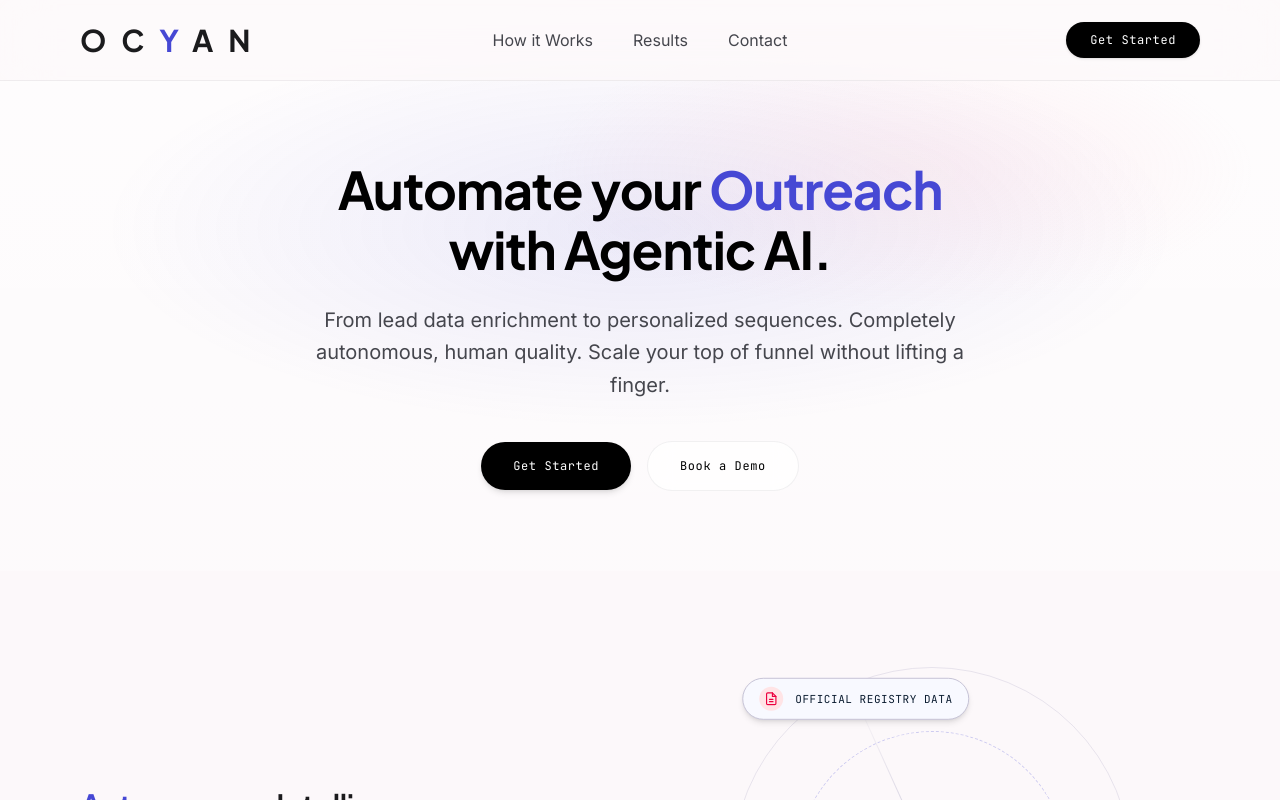
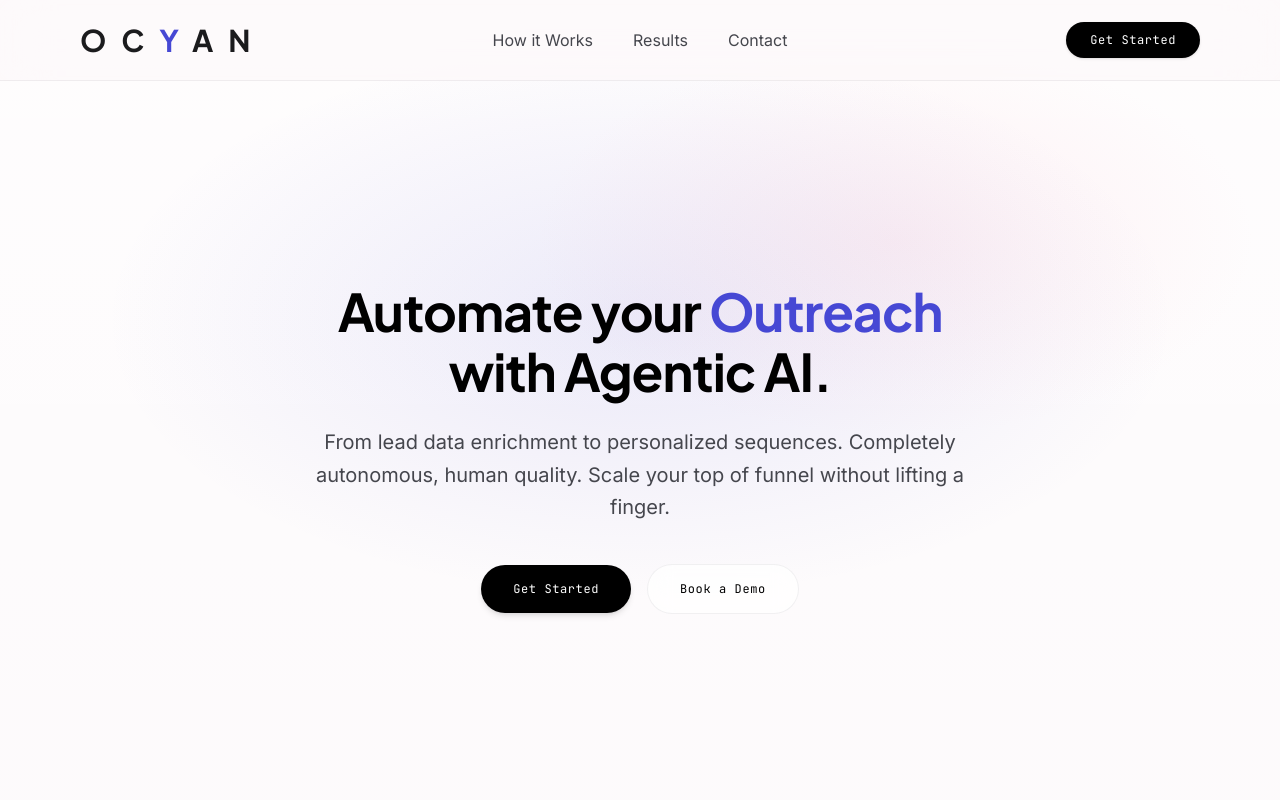
Before and after one commit to Shisir-Rijal/OCYAN, a Next.js app: page / in a window 1280 px wide. Shown: the top 800 px of the page. Built offline with nearby package versions, Linux system fonts and the light colour scheme.

Commit message:
resize hero section

```diff
--- a/src/app/page.tsx
+++ b/src/app/page.tsx
@@ -76,7 +76,7 @@ function Navbar() {
 
 function HeroSection() {
   return (
-    <section className="hero-halo relative overflow-hidden pb-16 pt-28 sm:pb-20 sm:pt-40">
+    <section className="hero-halo relative flex min-h-screen flex-col items-center justify-center overflow-hidden pb-16 pt-28 sm:pt-40">
       <div className="mx-auto flex max-w-[1280px] flex-col items-center gap-5 px-6 text-center sm:gap-6 lg:px-20">
         <h1 className="font-display text-[32px] font-bold leading-[1.15] tracking-[-0.02em] text-black sm:text-[40px] lg:text-[52px]">
           Automate your <span className="text-accent">Outreach</span>
@@ -267,14 +267,14 @@ const FOUNDERS = [
     initials: "SR",
     name: "Shisir Rijal",
     role: "Co-Founder",
-    email: "sr@ocyan.com",
+    email: "sr@ocyan.ai",
     linkedin: "https://www.linkedin.com/in/shisir-rijal-724051226/",
   },
   {
     initials: "MN",
     name: "Marko Novak",
     role: "Co-Founder",
-    email: "mn@ocyan.com",
+    email: "mn@ocyan.ai",
     linkedin: "https://www.linkedin.com/in/marko-n-6766133b4/",
   },
 ];
```
Also changed, not shown: 1 other file (tests, documents, lock files or other folders).
